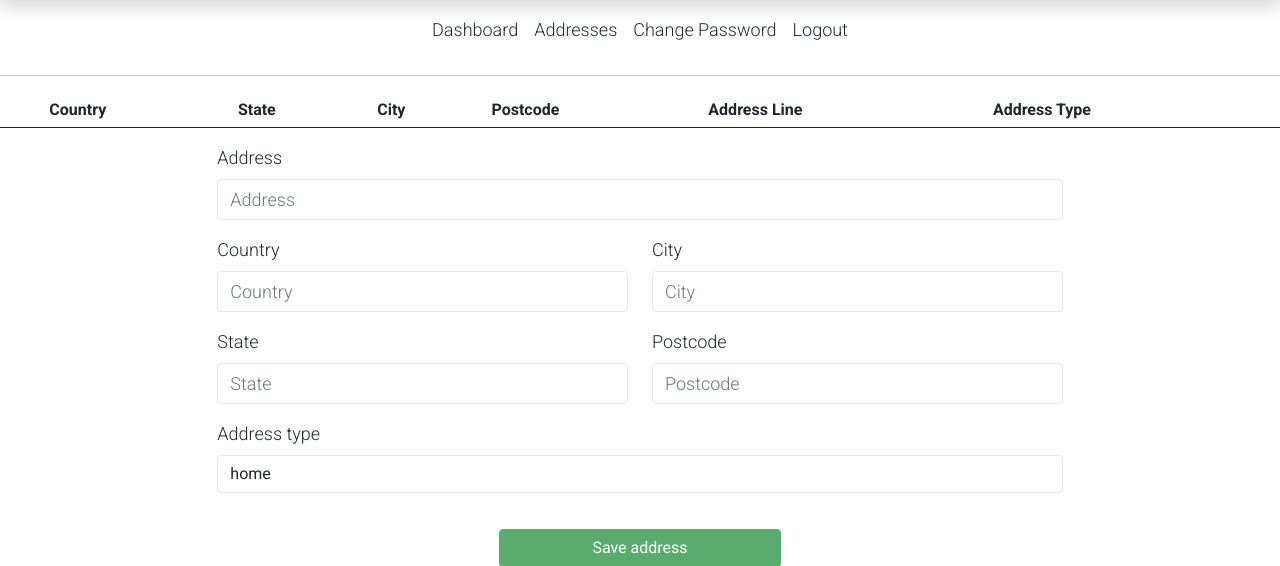
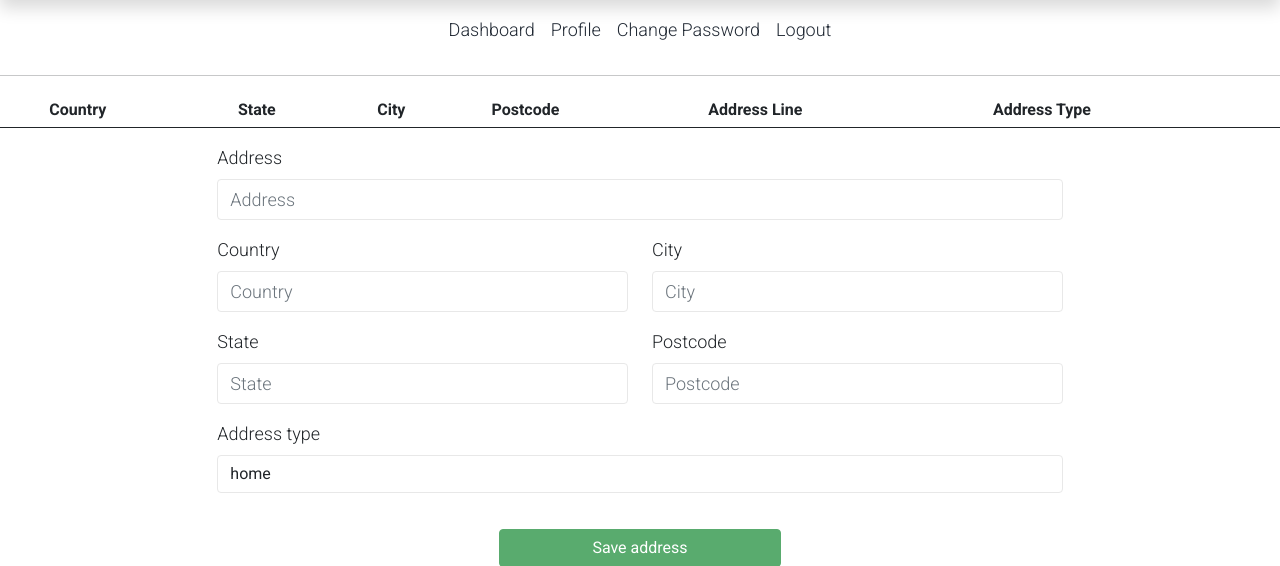
Before and after one commit to Saeedahmadi7714/Django-Ecommerce-Website, a Django app: page /customer/addresses/ in a window 1280 px wide. Shown: the part 92-658 px from the top of the page. Run offline with Django 3.2, Linux system fonts and the light colour scheme; the visitor is signed in with stand-in values (Sample User, id 1); data comes from the database, SQL or seed files in the repository; data that the repository does not hold is empty; some libraries are stand-ins or nearby versions.

Commit message:
:lipstick: Change profile url

```diff
--- a/store/customers/templates/customers/addresses.html
+++ b/store/customers/templates/customers/addresses.html
@@ -100,7 +100,7 @@
                             <a class="nav-link profile-link" href="{% url 'orders:orders' %}">Dashboard</a>
                         </li>
                         <li class="nav-item">
-                            <a class="nav-link profile-link" href="{% url 'customers:addresses' %}">Addresses</a>
+                            <a class="nav-link profile-link" href="{% url 'customers:profile' %}">Profile</a>
                         </li>
                         <li class="nav-item">
                             <a class="nav-link profile-link" href="{% url 'customers:change_password' %}">Change
```
